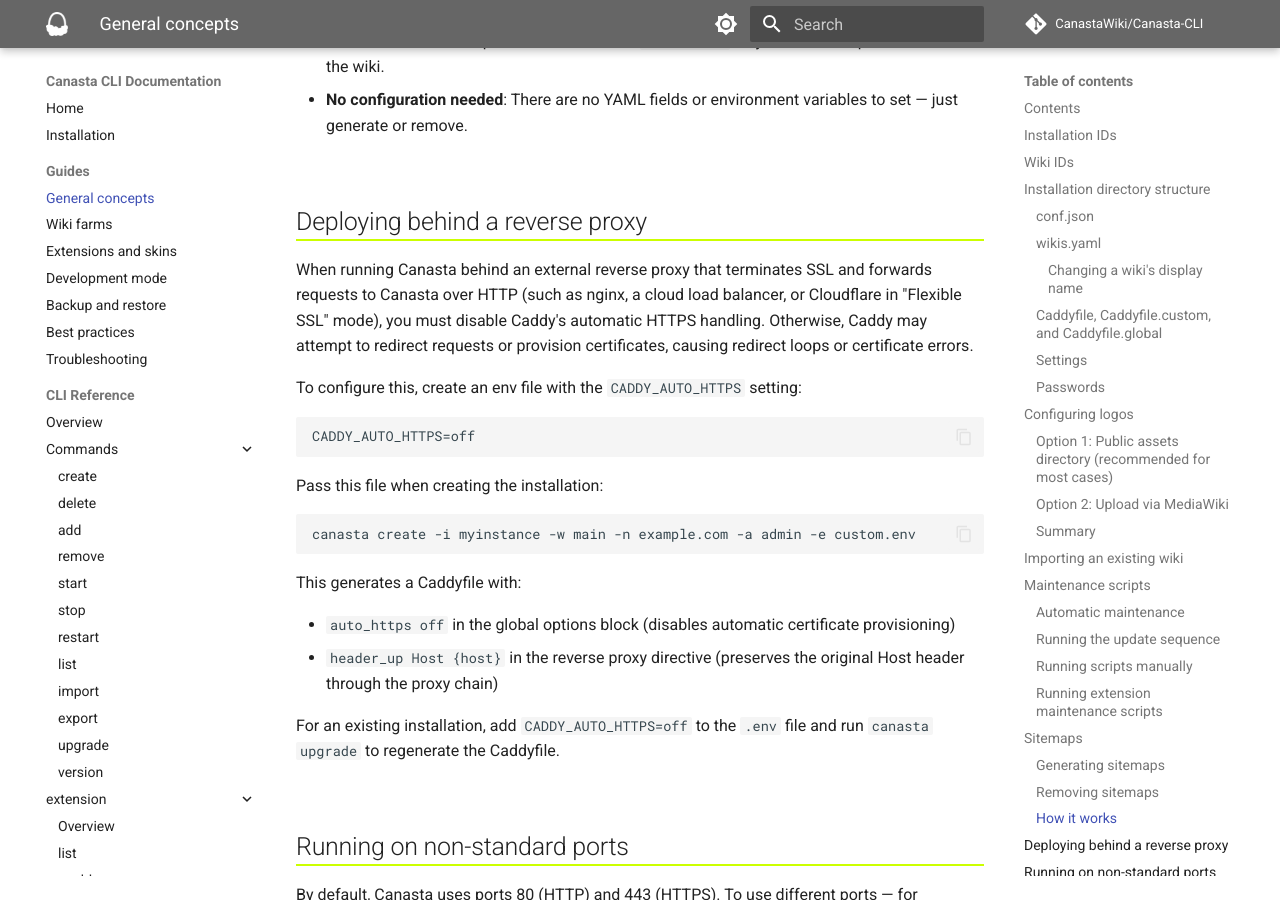
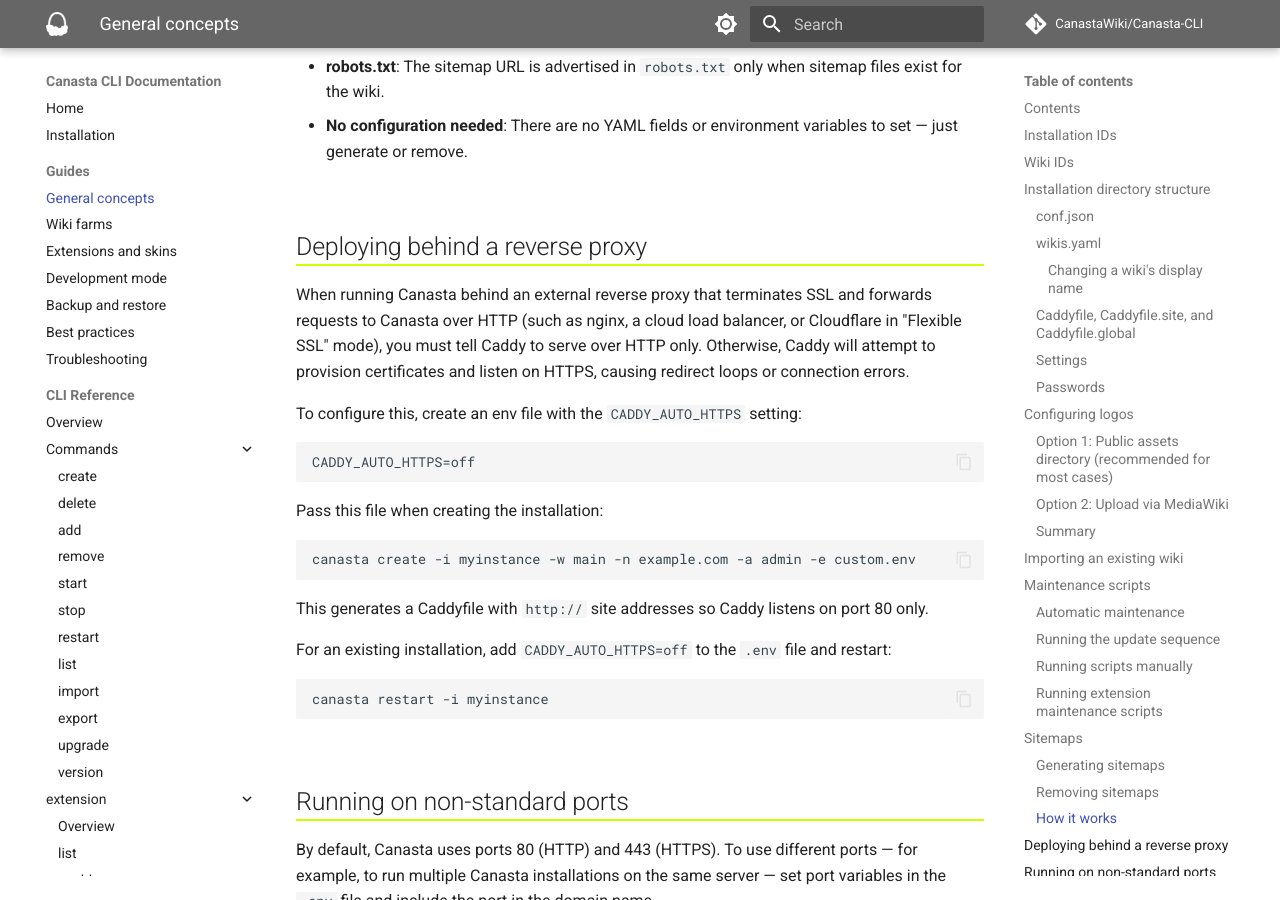
Before and after one commit to CanastaWiki/Canasta-CLI, an MkDocs documentation site: the page built from docs/guide/general-concepts.md, in a window 1280 px wide and 900 px high, scrolled down 10103 px. Built offline with MkDocs 1.6.1 and Material for MkDocs 9.7.7, drawn with Linux system fonts in a browser that asks for light colours; comment, search, counter and statistics services are not loaded; some of the changed text lies outside the part shown.

Commit message:
Move Caddyfile.global import to top level, rename Caddyfile.custom to Caddyfile.site (#297)
* Move Caddyfile.global import to top level

Move the import of Caddyfile.global from inside the { } global options
block to the top level of the generated Caddyfile. This lets users add
global options, extra site blocks (e.g. www redirects), or both in
Caddyfile.global.

Remove the CADDY_AUTO_HTTPS env var special case from RewriteCaddy();
users who need auto_https off can add it directly in Caddyfile.global.

Add config/Caddyfile.global to the upgrade skip list so user edits are
preserved across canasta upgrade.

* Rename Caddyfile.custom to Caddyfile.site

Rename for consistency with Caddyfile.global — the name now describes
where the directives go (site block) rather than being a generic label.

* Use http:// site address for CADDY_AUTO_HTTPS=off instead of auto_https directive

When CADDY_AUTO_HTTPS=off is set in .env, prefix the generated site
address with http:// so Caddy listens on port 80 only. This is simpler
and more correct than the previous auto_https off directive approach —
no global options block or header_up needed.

````diff
--- a/docs/guide/general-concepts.md
+++ b/docs/guide/general-concepts.md
@@ -73,8 +73,8 @@
 ├── config/
 │   ├── wikis.yaml                 # Wiki definition (IDs, URLs, display names)
 │   ├── Caddyfile                  # Generated reverse proxy config (do not edit)
-│   ├── Caddyfile.custom           # User customizations for Caddy site block
-│   ├── Caddyfile.global           # User customizations for Caddy global options
+│   ├── Caddyfile.site             # User customizations for Caddy site block
+│   ├── Caddyfile.global           # User global options and extra site blocks
 │   ├── admin-password_{wiki-id}   # Generated admin password per wiki
 │   └── settings/
 │       ├── global/                # PHP settings loaded for all wikis
@@ -159,13 +159,13 @@
 
 `$wgMetaNamespace` provides an alias for the Project namespace (the `Project:` prefix always works as well). It is derived from the display name with spaces replaced by underscores. For example, a wiki named "Project Documentation" will get the alias `Project_Documentation:`. If you need a different alias, you can override `$wgMetaNamespace` in a per-wiki settings file (use underscores instead of spaces).
 
-### Caddyfile, Caddyfile.custom, and Caddyfile.global
+### Caddyfile, Caddyfile.site, and Caddyfile.global
 
 Canasta uses [Caddy](https://caddyserver.com/) as its reverse proxy. The `config/Caddyfile` is auto-generated from `wikis.yaml` and is overwritten whenever wikis are added or removed — do not edit it directly.
 
-To add custom Caddy directives for the site block (headers, rewrites, etc.), edit `config/Caddyfile.custom`. To add global Caddy options, edit `config/Caddyfile.global`. Both files are imported by the generated Caddyfile and are never overwritten.
+To add custom Caddy directives for the site block (headers, rewrites, etc.), edit `config/Caddyfile.site`. To add global Caddy options or additional site blocks (e.g., a www-to-non-www redirect), edit `config/Caddyfile.global`. Both files are imported by the generated Caddyfile and are never overwritten.
 
-Example `Caddyfile.custom`:
+Example `Caddyfile.site`:
 
 ```
 header X-Frame-Options "SAMEORIGIN"
@@ -428,7 +428,7 @@
 
 ## Deploying behind a reverse proxy
 
-When running Canasta behind an external reverse proxy that terminates SSL and forwards requests to Canasta over HTTP (such as nginx, a cloud load balancer, or Cloudflare in "Flexible SSL" mode), you must disable Caddy's automatic HTTPS handling. Otherwise, Caddy may attempt to redirect requests or provision certificates, causing redirect loops or certificate errors.
+When running Canasta behind an external reverse proxy that terminates SSL and forwards requests to Canasta over HTTP (such as nginx, a cloud load balancer, or Cloudflare in "Flexible SSL" mode), you must tell Caddy to serve over HTTP only. Otherwise, Caddy will attempt to provision certificates and listen on HTTPS, causing redirect loops or connection errors.
 
 To configure this, create an env file with the `CADDY_AUTO_HTTPS` setting:
 
@@ -442,12 +442,13 @@
 canasta create -i myinstance -w main -n example.com -a admin -e custom.env
 ```
 
-This generates a Caddyfile with:
+This generates a Caddyfile with `http://` site addresses so Caddy listens on port 80 only.
 
-- `auto_https off` in the global options block (disables automatic certificate provisioning)
-- `header_up Host {host}` in the reverse proxy directive (preserves the original Host header through the proxy chain)
+For an existing installation, add `CADDY_AUTO_HTTPS=off` to the `.env` file and restart:
 
-For an existing installation, add `CADDY_AUTO_HTTPS=off` to the `.env` file and run `canasta upgrade` to regenerate the Caddyfile.
+```bash
+canasta restart -i myinstance
+```
 
 ---
 
````
Also changed, not shown: docs/guide/best-practices.md (+1 -1 lines), docs/guide/devmode.md (+1 -1 lines), docs/guide/troubleshooting.md (+1 -4 lines), 8 other files.
